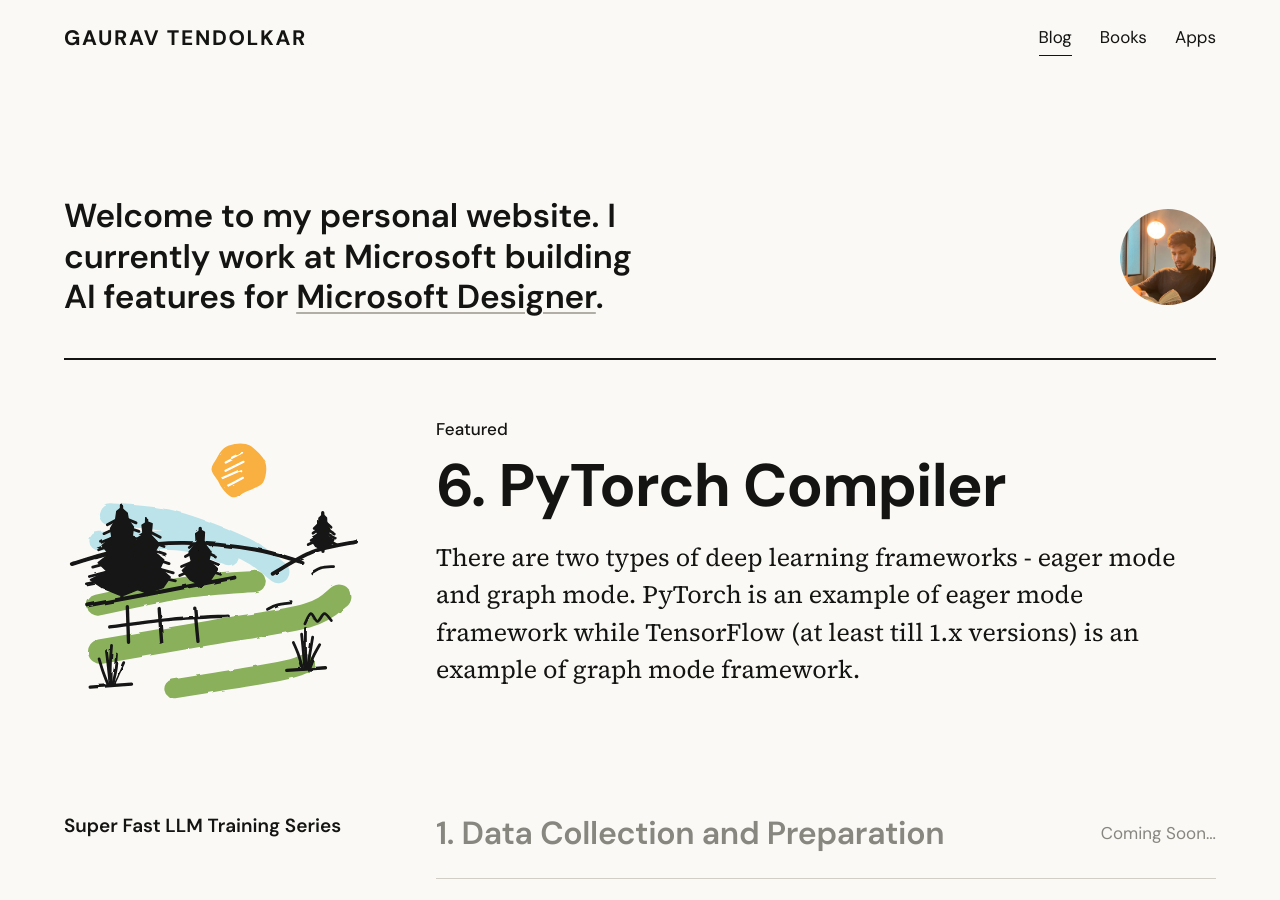
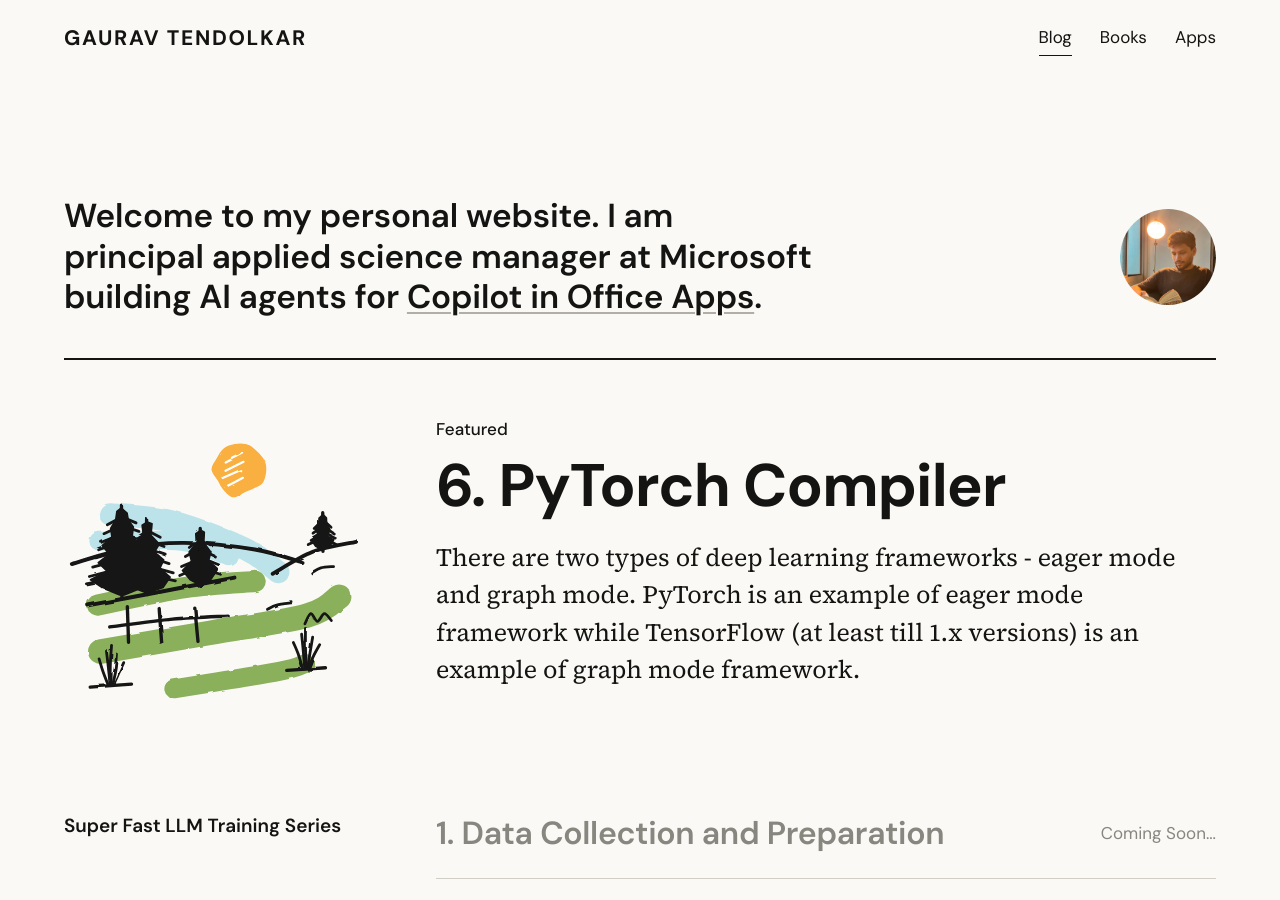
Before and after one commit to gauravtendolkar/gauravtendolkar.github.io, a Jekyll site: the page built from docs/index.markdown, in a window 1280 px wide and 900 px high. Built offline with Jekyll 4.4.1, drawn with Linux system fonts in a browser that asks for light colours.

Commit message:
Update home intro: Copilot in Office Apps
Co-authored-by: Copilot <223556219+Copilot@users.noreply.github.com>
Copilot-Session: 78aa1555-3998-44b1-8f72-e02d08f04201

```diff
--- a/docs/_layouts/home.html
+++ b/docs/_layouts/home.html
@@ -9,8 +9,8 @@ layout: default
 
   <section class="home-hero">
     <h1 class="home-hero__title">
-      Welcome to my personal website. I currently work at Microsoft building AI features for <a
-        href="https://designer.microsoft.com" target="_blank" rel="noopener">Microsoft Designer</a>.
+      Welcome to my personal website. I am principal applied science manager at Microsoft building AI agents for <a
+        href="https://www.microsoft.com/en-us/microsoft-365/powerpoint" target="_blank" rel="noopener">Copilot in Office Apps</a>.
     </h1>
     <img class="home-hero__avatar" src="{{ "/assets/images/pp.jpg" | relative_url }}" alt="{{ site.author }}" width="96" height="96">
   </section>
--- a/docs/index.markdown
+++ b/docs/index.markdown
@@ -4,5 +4,5 @@
 
 layout: home
 
-content: Welcome to my personal website. I currently work as a senior applied scientist at Microsoft where I build AI features for Microsoft Designer.
+content: Welcome to my personal website. I am principal applied science manager at Microsoft building AI agents for Copilot in Office Apps.
 ---
```
